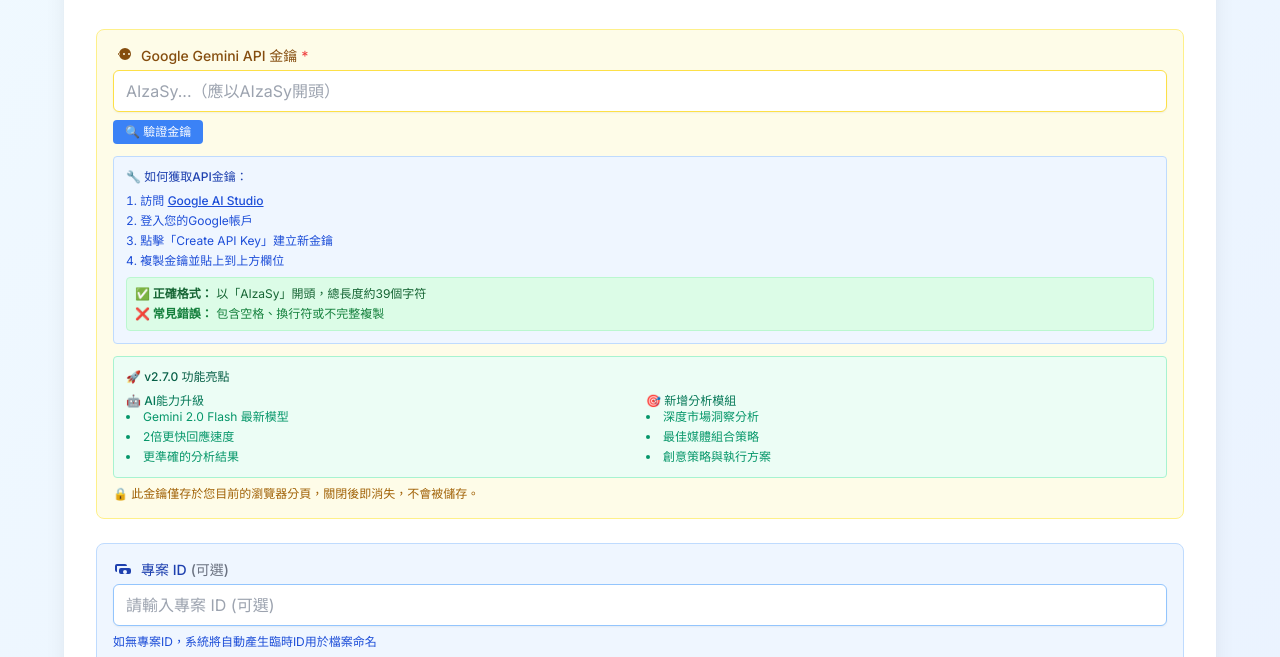
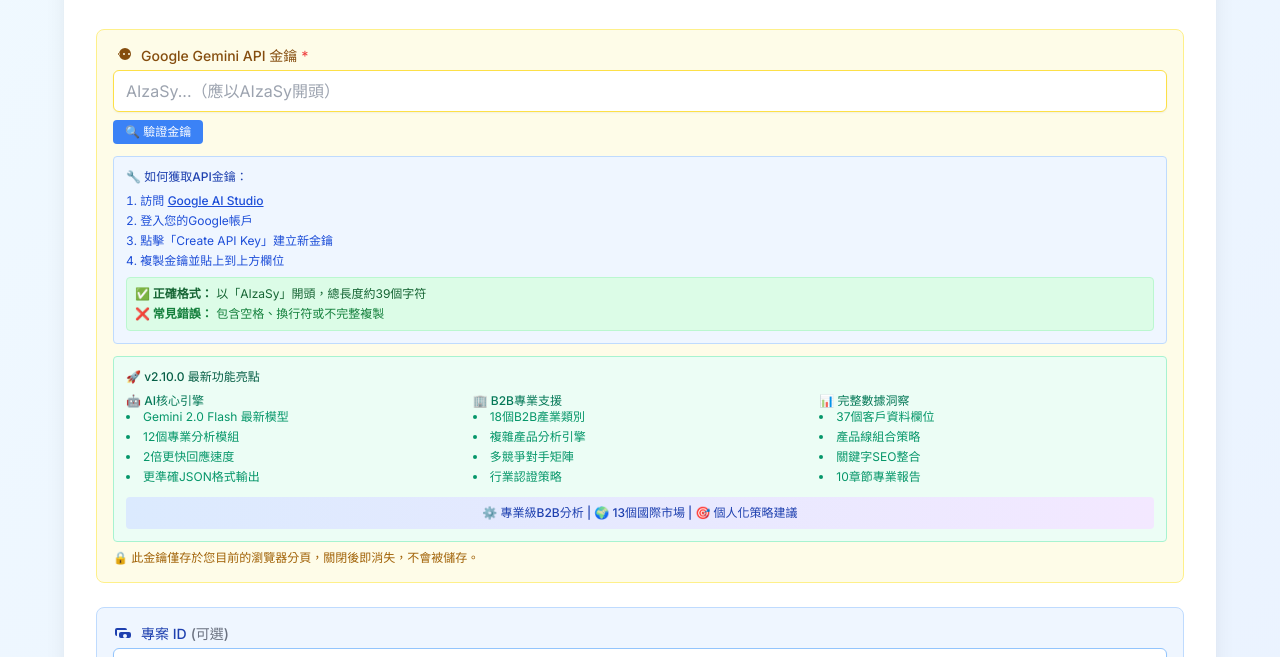
Before and after one commit to AmandaC617/istaging, a website: page mediaplan.html in a window 1280 px wide. Shown: the part 143-800 px from the top of the page. Drawn offline with nearby package versions, Linux system fonts and the light colour scheme.

Commit message:
🔄 更新功能亮點區塊至v2.10.0最新內容
🎯 修復版本顯示問題:
- 功能亮點從v2.7.0更新至v2.10.0
- 反映最新的B2B複雜產品分析能力
- 強調37個客戶資料欄位完整支援

✨ 功能亮點全面更新:
- AI核心引擎: Gemini 2.0 Flash + 12個專業模組
- B2B專業支援: 18個產業類別 + 複雜產品分析
- 完整數據洞察: 37個欄位 + 產品線策略

💎 亮點展示優化:
- 3欄式布局更清晰展示功能
- 新增底部總結橫幅
- 突出專業級B2B分析能力

```diff
--- a/mediaplan.html
+++ b/mediaplan.html
@@ -146,24 +146,39 @@
                     </div>
 
                     <div class="mt-3 p-3 bg-emerald-50 border border-emerald-200 rounded">
-                        <p class="text-xs text-emerald-800 font-medium mb-1">🚀 v2.7.0 功能亮點</p>
-                        <div class="grid grid-cols-1 md:grid-cols-2 gap-3 mt-2">
+                        <p class="text-xs text-emerald-800 font-medium mb-1">🚀 v2.10.0 最新功能亮點</p>
+                        <div class="grid grid-cols-1 md:grid-cols-3 gap-3 mt-2">
                             <div>
-                                <p class="text-xs text-emerald-700 font-medium">🤖 AI能力升級</p>
+                                <p class="text-xs text-emerald-700 font-medium">🤖 AI核心引擎</p>
                                 <ul class="text-xs text-emerald-600 list-disc list-inside space-y-1">
                                     <li>Gemini 2.0 Flash 最新模型</li>
+                                    <li>12個專業分析模組</li>
                                     <li>2倍更快回應速度</li>
-                                    <li>更準確的分析結果</li>
+                                    <li>更準確JSON格式輸出</li>
                                 </ul>
                             </div>
                             <div>
-                                <p class="text-xs text-emerald-700 font-medium">🎯 新增分析模組</p>
+                                <p class="text-xs text-emerald-700 font-medium">🏢 B2B專業支援</p>
                                 <ul class="text-xs text-emerald-600 list-disc list-inside space-y-1">
-                                    <li>深度市場洞察分析</li>
-                                    <li>最佳媒體組合策略</li>
-                                    <li>創意策略與執行方案</li>
+                                    <li>18個B2B產業類別</li>
+                                    <li>複雜產品分析引擎</li>
+                                    <li>多競爭對手矩陣</li>
+                                    <li>行業認證策略</li>
                                 </ul>
                             </div>
+                            <div>
+                                <p class="text-xs text-emerald-700 font-medium">📊 完整數據洞察</p>
+                                <ul class="text-xs text-emerald-600 list-disc list-inside space-y-1">
+                                    <li>37個客戶資料欄位</li>
+                                    <li>產品線組合策略</li>
+                                    <li>關鍵字SEO整合</li>
+                                    <li>10章節專業報告</li>
+                                </ul>
+                            </div>
+                        </div>
+
+                        <div class="mt-3 p-2 bg-gradient-to-r from-blue-100 to-purple-100 rounded text-center">
+                            <p class="text-xs text-blue-800 font-medium">⚙️ 專業級B2B分析 | 🌍 13個國際市場 | 🎯 個人化策略建議</p>
                         </div>
                     </div>
 
```
